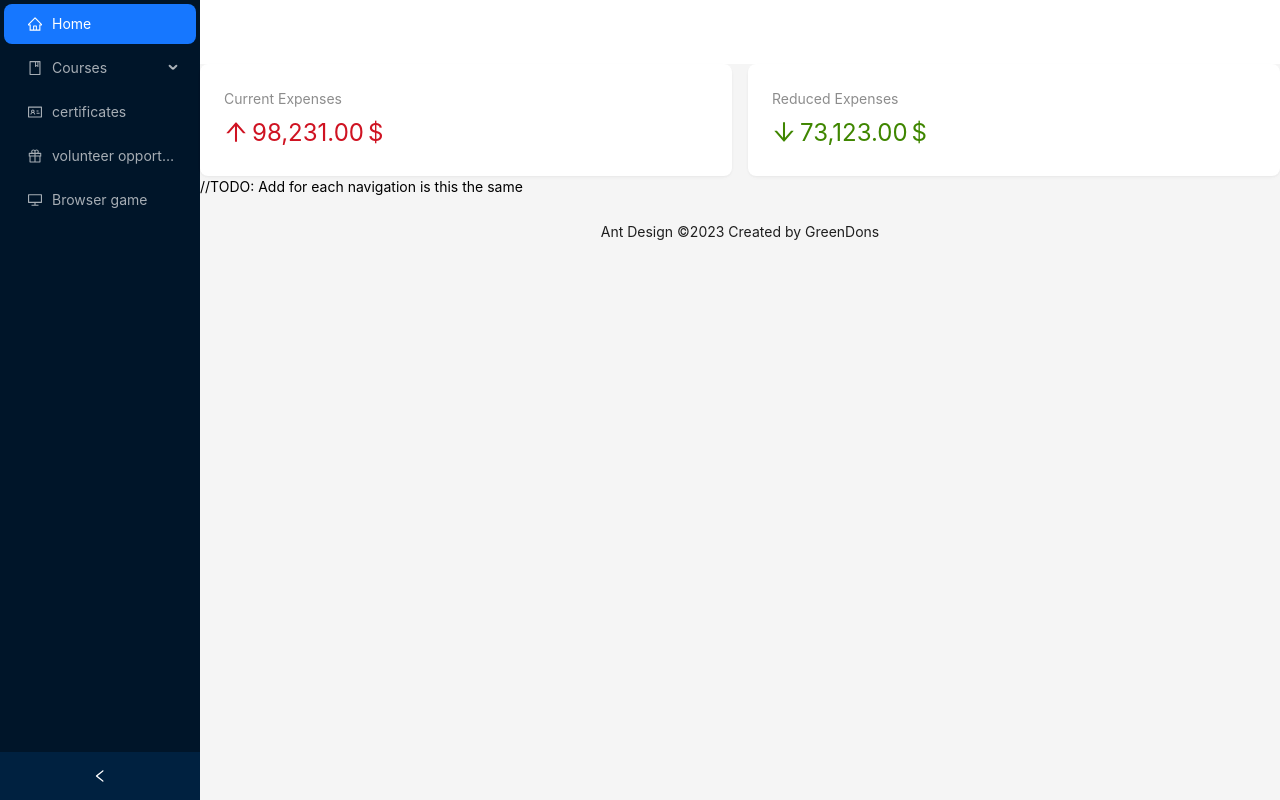
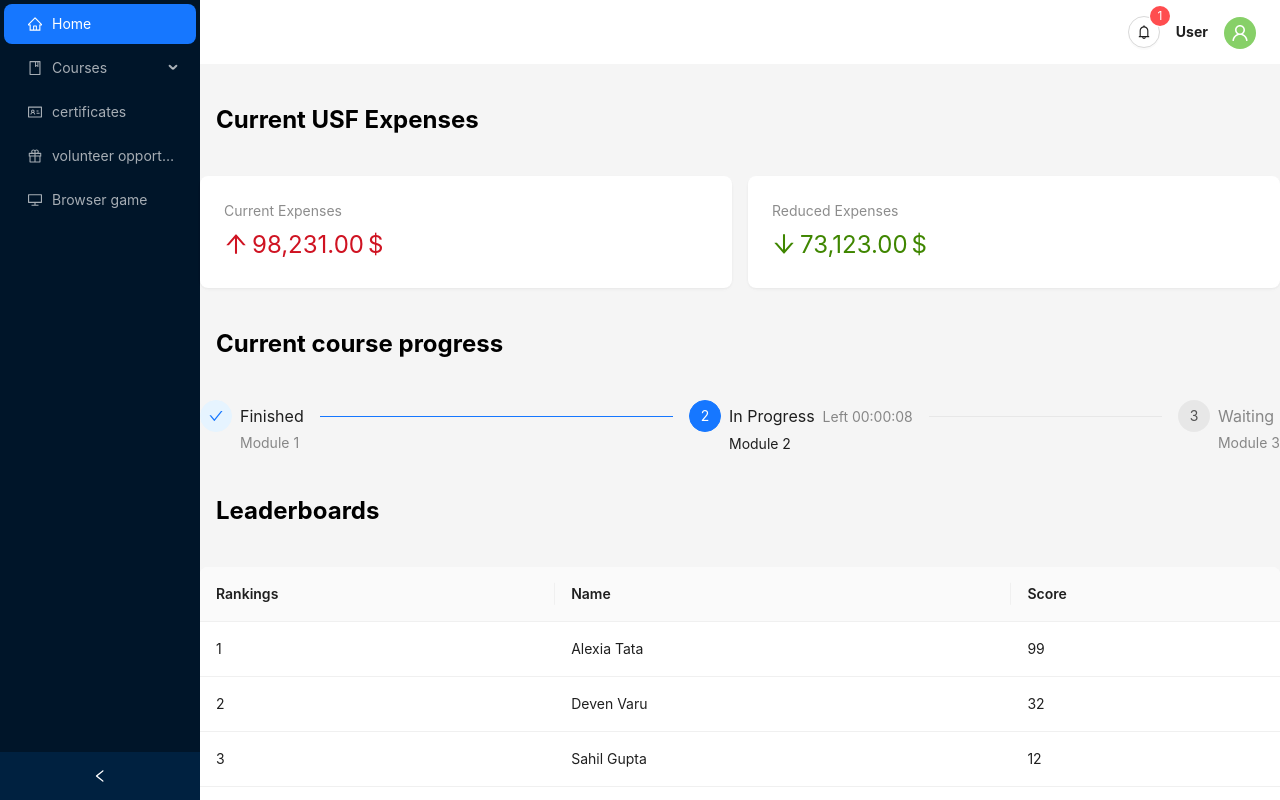
Before and after one commit to Sahil1709/green-dons, a Next.js app: page /dashboard in a window 1280 px wide. Shown: the top 800 px of the page. Built offline with nearby package versions, Linux system fonts and the light colour scheme.

Commit message:
UI changes

```diff
--- a/app/dashboard/page.js
+++ b/app/dashboard/page.js
@@ -7,9 +7,9 @@ import {
     GiftOutlined,
     IdcardOutlined,
 } from '@ant-design/icons';
-import { Breadcrumb, Layout, Menu, theme } from 'antd';
+import { Breadcrumb, Layout, Menu, theme, Steps, Divider, Radio, Table, Avatar, Badge, Button } from 'antd';
 
-import { ArrowDownOutlined, ArrowUpOutlined } from '@ant-design/icons';
+import { ArrowDownOutlined, ArrowUpOutlined, UserOutlined, BellOutlined } from '@ant-design/icons';
 import { Card, Col, Row, Statistic } from 'antd';
 const { Header, Content, Footer, Sider } = Layout;
 function getItem(label, key, icon, children) {
@@ -21,15 +21,62 @@ function getItem(label, key, icon, children) {
     };
 }
 const items = [
-    getItem('Home', '1' , <HomeOutlined />),
+    getItem('Home', '1', <HomeOutlined />),
     getItem('Courses', 'sub1', <BookOutlined />, [
         getItem('Module 1', '3'),
         getItem('Module 2', '4'),
         getItem('Module 3', '5'),
     ]),
-    getItem('certificates', '6' , <IdcardOutlined />),
-    getItem('volunteer opportunities', '7' , <GiftOutlined />),
+    getItem('certificates', '6', <IdcardOutlined />),
+    getItem('volunteer opportunities', '7', <GiftOutlined />),
     getItem('Browser game', '8', <DesktopOutlined />),
+];
+
+const columns = [
+    {
+        title: "Rankings",
+        dataIndex: 'key'
+    },
+
+    {
+        title: 'Name',
+        dataIndex: 'name',
+        render: (text) => <a>{text}</a>,
+    },
+    {
+        title: 'Score',
+        dataIndex: 'age',
+    },
+    // {
+    //     title: 'Address',
+    //     dataIndex: 'address',
+    // },
+];
+const data = [
+    {
+        key: '1',
+        name: 'Alexia Tata',
+        age: 99,
+        address: 'New York No. 1 Lake Park',
+    },
+    {
+        key: '2',
+        name: 'Deven Varu',
+        age: 32,
+        address: 'London No. 1 Lake Park',
+    },
+    {
+        key: '3',
+        name: 'Sahil Gupta',
+        age: 12,
+        address: 'Sydney No. 1 Lake Park',
+    },
+    {
+        key: '4',
+        name: 'Puranjai Garg',
+        age: 0,
+        address: 'Sydney No. 1 Lake Park',
+    },
 ];
 
 const App = () => {
@@ -49,14 +96,33 @@ const App = () => {
                 <Menu theme="dark" onClick={(e) => setCurrentItem(e.key)} defaultSelectedKeys={['1']} mode="inline" items={items} />
             </Sider>
 
-            <Layout>
+            <Layout >
                 <Header
                     style={{
                         padding: 0,
                         background: colorBgContainer,
                     }}
-                />
-                {currentItem == 1 && <> <Row gutter={16}>
+                >
+                    <div className='float-right px-6' >
+                        <Row>
+                            <Col><Badge count={1}>
+                                <Button shape="round" icon={<BellOutlined />} />
+                            </Badge></Col>
+                            <Col><h6 className='px-4 font-bold'>User</h6></Col>
+                            <Col><Avatar
+                                style={{
+                                    backgroundColor: '#87d068',
+                                }}
+                                icon={<UserOutlined />}
+                            /></Col>
+                        </Row>
+
+                    </div>
+                </Header>
+                {currentItem == 1 && <>
+                    <div className=' mx-4 my-10 font-bold text-2xl'>Current USF Expenses</div>
+                    <Row gutter={16}>
+
                         <Col span={12}>
                             <Card bordered={false}>
                                 <Statistic
@@ -75,22 +141,53 @@ const App = () => {
                                     title="Reduced Expenses"
                                     value={73123}
                                     precision={2}
-          valueStyle={{ color: '#3f8600'}}
+                                    valueStyle={{ color: '#3f8600' }}
                                     prefix={<ArrowDownOutlined />}
                                     suffix="$"
                                 />
                             </Card>
                         </Col>
-  </Row></>}
+                    </Row>
+                    <div className='mx-4 my-10 font-bold text-2xl'>Current course progress</div>
+                    <Steps
+                        current={1}
+                        items={[
+                            {
+                                title: 'Finished',
+                                description: "Module 1",
+                            },
+                            {
+                                title: 'In Progress',
+                                description: "Module 2",
+                                subTitle: 'Left 00:00:08',
+                            },
+                            {
+                                title: 'Waiting',
+                                description: "Module 3",
+                            },
+                        ]}
+                    />
 
-                //TODO: Add for each navigation is this the same
+                    <div className='mx-4 my-10 font-bold text-2xl'>Leaderboards</div>
+                    <Table
+                        // rowSelection={{
+                        //     type: selectionType,
+                        //     ...rowSelection,
+                        // }}
+                        columns={columns}
+                        dataSource={data}
+                    />
+
+                </>}
+
+                {/* //TODO: Add for each navigation is this the same */}
 
                 <Footer
                     style={{
                         textAlign: 'center',
                     }}
                 >
-                    Ant Design ©2023 Created by GreenDons
+                    Green-Dons ©2023 Created by Sahil, Deven, Alexia
                 </Footer>
             </Layout>
         </Layout>
```
Lines whose indentation alone changed are shown as unchanged.
